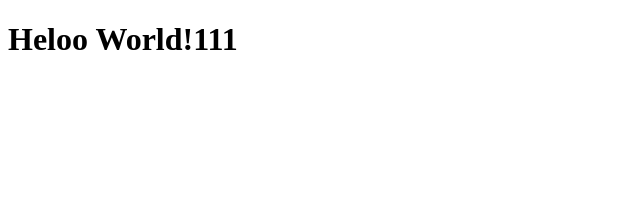
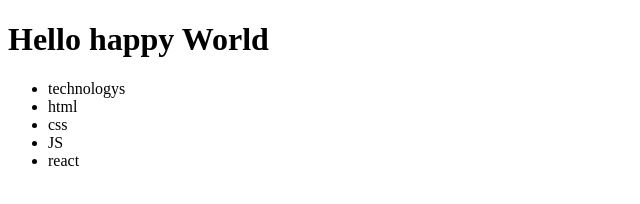
Before and after one commit to machuskiy-volodimir/projects, a plain HTML site: page index.html in a window 1280 px wide. Shown: the whole page, without its empty margins (0-640 px from the left). Drawn offline with Linux system fonts and the light colour scheme.

Commit message:
was added list

```diff
--- a/index.html
+++ b/index.html
@@ -8,7 +8,14 @@
   <title>Document</title>
 </head>
 <body>
-  <h1>Heloo World!111</h1>
+  <h1>Hello happy World</h1>
+  <ul>
+    <li>technologys</li>
+    <li>html</li>
+    <li>css</li>
+    <li>JS</li>
+    <li>react</li>
+  </ul>
   <script src="app.js"></script>
 </body>
 </html>
```
